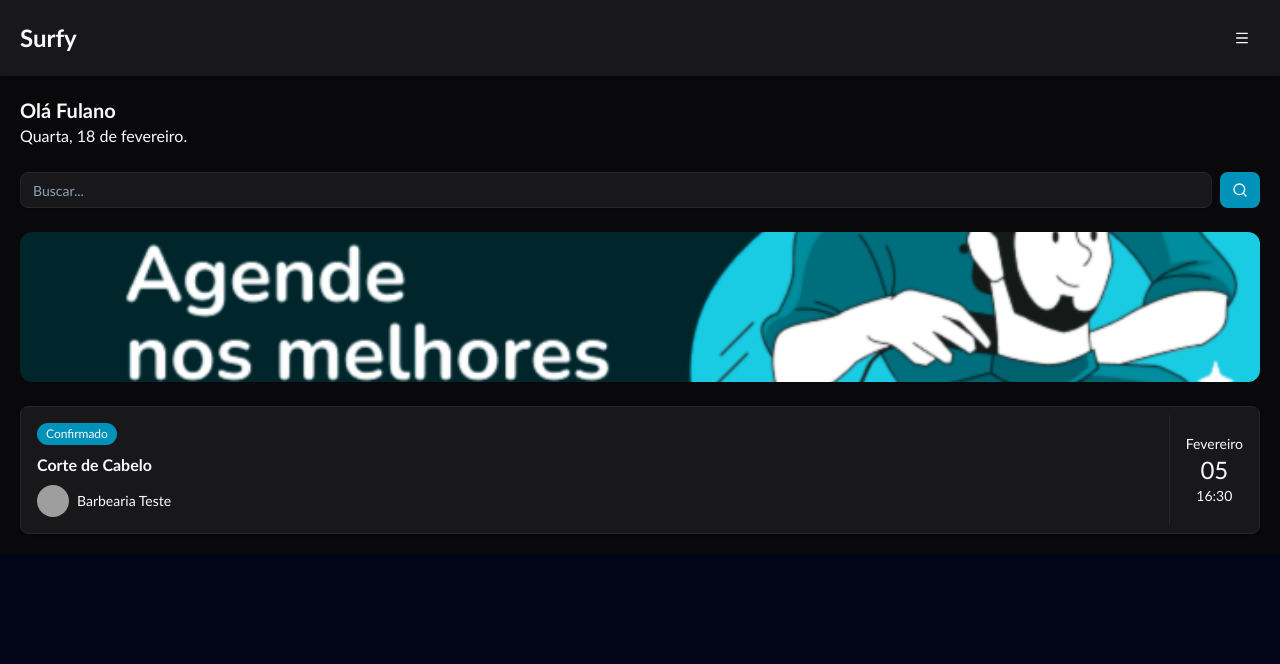
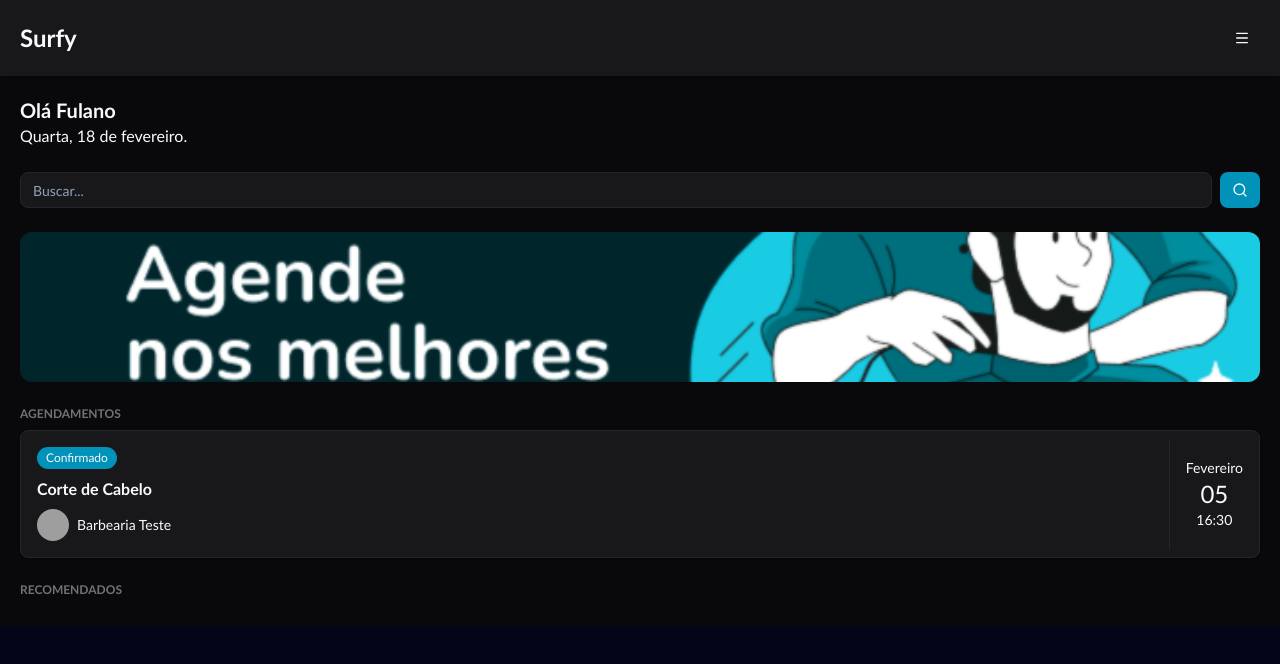
Before and after one commit to slpascoal/surfy, a Next.js app: page / in a window 1280 px wide. Shown: the top 664 px of the page. Built offline with nearby package versions, Linux system fonts and the light colour scheme; grey boxes are pictures that could not be loaded.

Commit message:
adicionando subtitles

```diff
--- a/app/globals.css
+++ b/app/globals.css
@@ -87,7 +87,7 @@ body {
 
 @layer base {
   * {
-    @apply border-border outline-ring/50;
+    @apply border-border outline-ring/50 antialiased;
   }
   body {
     @apply bg-background text-foreground;
--- a/components/home/main.tsx
+++ b/components/home/main.tsx
@@ -30,6 +30,7 @@ export default function Main() {
           />
         </div>
 
+        <h3 className="homeSubTitles">Agendamentos</h3>
         <Card className="homeAgendamentos">
           <CardContent className="agendamentosContent">
             <div className="agendamentosDetails">
@@ -51,6 +52,11 @@ export default function Main() {
             </div>
           </CardContent>
         </Card>
+
+        <h3 className="homeSubTitles">Recomendados</h3>
+        <div>
+
+        </div>
       </div>
     </main>
   );
--- a/styles/home.css
+++ b/styles/home.css
@@ -34,8 +34,12 @@
   }
 }
 
+.homeSubTitles {
+  @apply mt-6 font-bold text-xs uppercase pb-2 text-neutral-500;
+}
+
 .homeAgendamentos {
-  @apply mt-6 bg-zinc-900 p-2 border-neutral-800;
+  @apply bg-zinc-900 p-2 border-neutral-800;
 
   border-radius: 8px;
 
```
